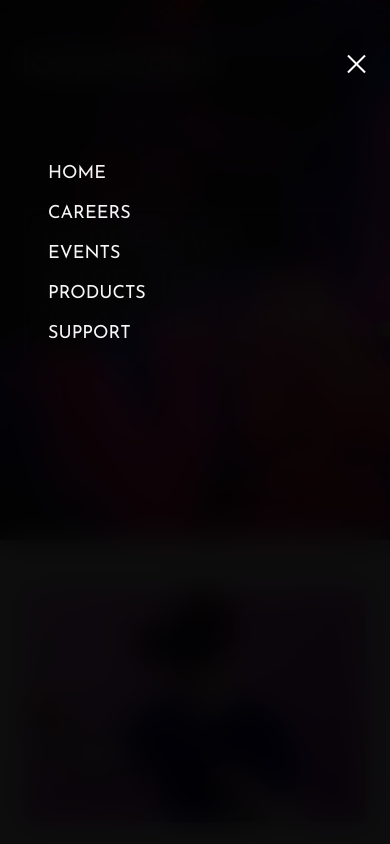
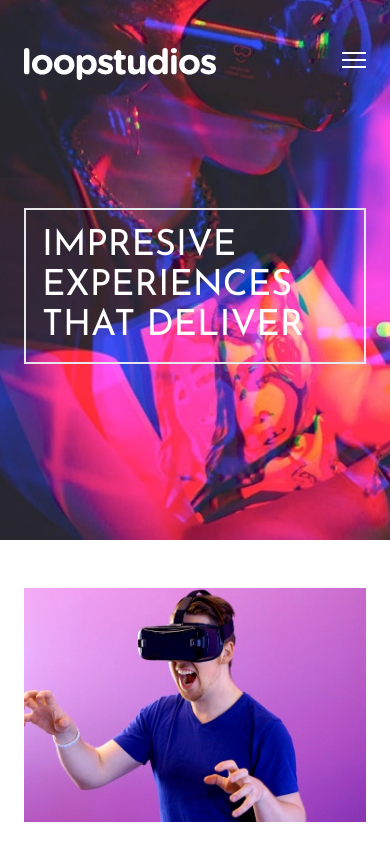
Before and after one commit to Rickyth36/Loop_Studio, a website built with Vite: page index.html in a window 390 px wide. Shown: the top 844 px of the page. Built offline with nearby package versions, Linux system fonts and the light colour scheme; files whose address does not match are found by name.

Commit message:
small toggle config

```diff
--- a/Js/script.js
+++ b/Js/script.js
@@ -1,13 +1,25 @@
-const btn = document.getElementById('menu-btn');
-const menu = document.getElementById('menu');
+// const btn = document.getElementById('menu-btn');
+// const menu = document.getElementById('menu');
 
-btn.addEventListener('click', navToggle);
+// btn.addEventListener('click', navToggle);
 
 
 
 
+// function navToggle() {
+//     btn.classList.toggle('open');
+//     menu.classList.toggle('flex');
+//     menu.classList.toggle('hidden');
+// }
+
+
+const btn = document.getElementById('menu-btn')
+const menu = document.getElementById('menu')
+
+btn.addEventListener('click', navToggle)
+
 function navToggle() {
-    btn.classList.toggle('open');
-    menu.classList.toggle('flex');
-    menu.classList.toggle('hidden');
+  btn.classList.toggle('open')
+  menu.classList.toggle('flex')
+  menu.classList.toggle('hidden')
 }
--- a/index.html
+++ b/index.html
@@ -55,7 +55,7 @@
           </div>
           <!--  hamburger Button -->
           <div class="md:hidden">
-            <button id="menu-btn" class="open z-40 block hamburger focus:outline-none md:hidden">
+            <button id="menu-btn" class="z-40 block hamburger focus:outline-none md:hidden">
                 <span class="hamburger-top"></span>
                 <span class="hamburger-middle"></span>
                 <span class="hamburger-bottom"></span>
@@ -63,7 +63,7 @@
           </div>
         </nav>
         <!-- toDo mobile menu -->
-        <div id="menu" class="absolute z-30 top-0 bottom-0 left-0 flex flex-col self-end md:hidden w-full
+        <div id="menu" class="absolute z-30 top-0 bottom-0 left-0 flex-col hidden self-end  w-full
         min-h-screen py-1 pt-40 pl-12 space-y-3 text-lg text-white uppercase bg-black opacity-[0.95] backdrop-blur-lg">
             <a href="" class="hover:text-pink-500">Home</a>
             <a href="" class="hover:text-pink-500">Careers</a>
```
